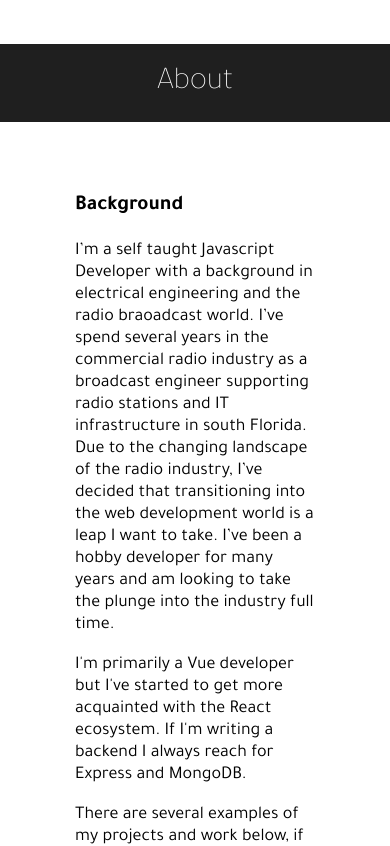
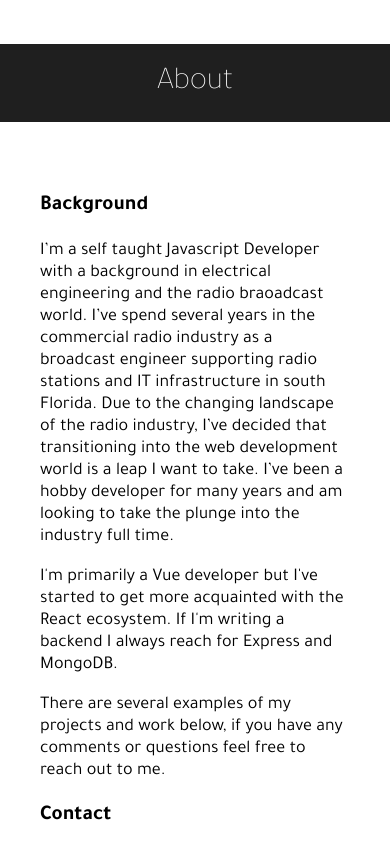
Before and after one commit to e-vana/portfolio-react, a React (Create React App) app: page / in a window 390 px wide. Shown: the part 800-1646 px from the top of the page. Built offline with nearby package versions, Linux system fonts and the light colour scheme.

Commit message:
about css changes

```diff
--- a/src/About.css
+++ b/src/About.css
@@ -20,6 +20,9 @@
 
 @media screen and (max-width: 1000px) {
   .about-text {
-    padding: 50px 75px;
+    padding: 50px 40px;
+  }
+  .about-container {
+    height: 100%;
   }
 }
--- a/src/App.js
+++ b/src/App.js
@@ -14,6 +14,12 @@ const images = [
     alt2: 'Morel Menu Figma Sketch',
     alt3: 'Morel Map Figma Sketch'
   },
+  // {
+  //   url: '/images/RecipeSite.png',
+  //   backgroundColor: '',
+  //   backgroundHighlight: '',
+  //   alt1: ''
+  // },
   {
     url: '/images/LANLogo.svg',
     backgroundColor: '#8B91AD',
```
Also changed, not shown: 1 other file (tests, documents, lock files or other folders).
